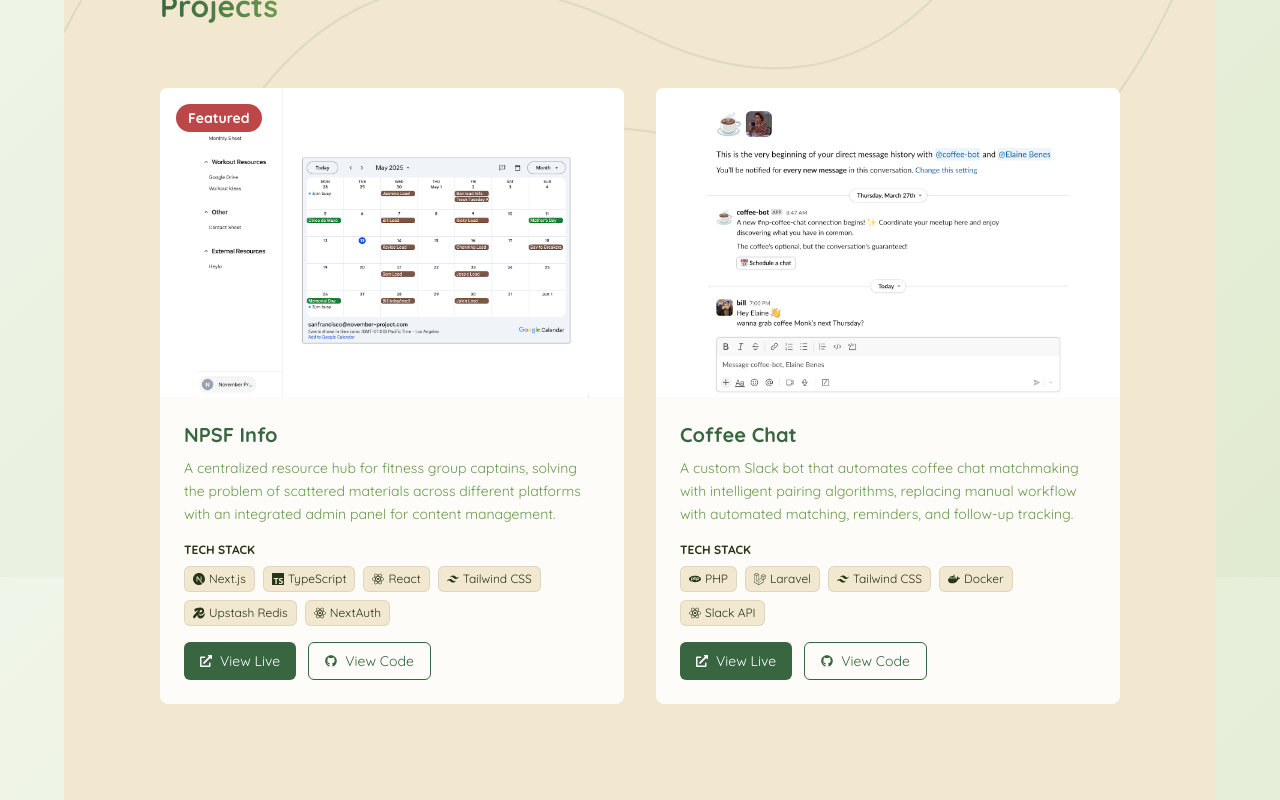
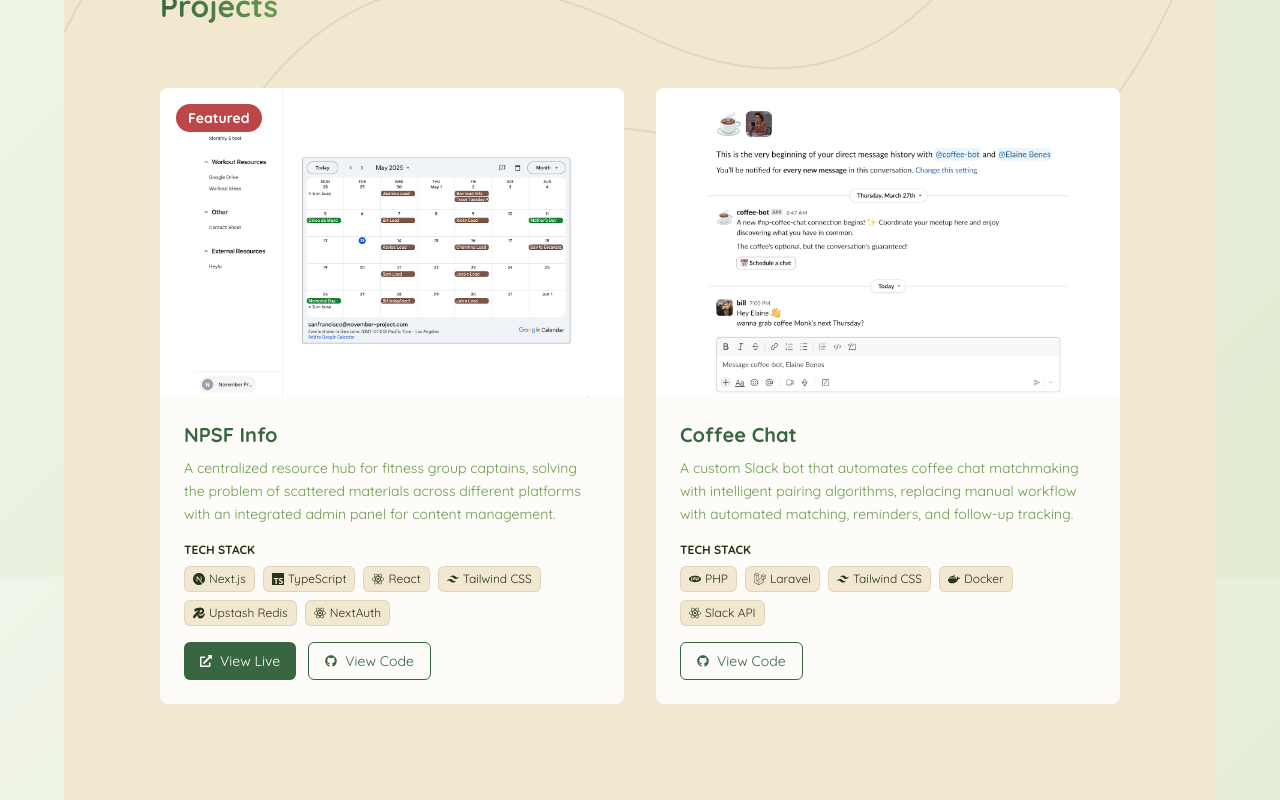
Before and after one commit to butteredxtoast/billkeuth, a Next.js app: page / in a window 1280 px wide. Shown: the part 1023-1823 px from the top of the page. Built offline with nearby package versions, Linux system fonts and the light colour scheme.

Commit message:
changed show live logic

```diff
--- a/src/app/page.tsx
+++ b/src/app/page.tsx
@@ -32,7 +32,7 @@ const projects = [
     title: "Coffee Chat",
     description: "A custom Slack bot that automates coffee chat matchmaking with intelligent pairing algorithms, replacing manual workflow with automated matching, reminders, and follow-up tracking.",
     image: "/images/coffee-chat.png",
-    liveUrl: "https://match-chat.social",
+    liveUrl: "",
     githubUrl: "https://github.com/butteredxtoast/coffee-chat",
     techStack: ["PHP", "Laravel", "Tailwind CSS", "Docker", "Slack API"],
     featured: false
@@ -170,6 +170,7 @@ export default function Home() {
                 </div>
                 {/* Action Buttons */}
                 <div className="flex gap-3">
+                  {project.liveUrl && (
                     <Link
                       href={project.liveUrl}
                       target="_blank"
@@ -178,6 +179,7 @@ export default function Home() {
                       <FaExternalLinkAlt size={12} />
                       View Live
                     </Link>
+                  )}
                   <Link
                     href={project.githubUrl}
                     target="_blank"
```
Lines whose indentation alone changed are shown as unchanged.
